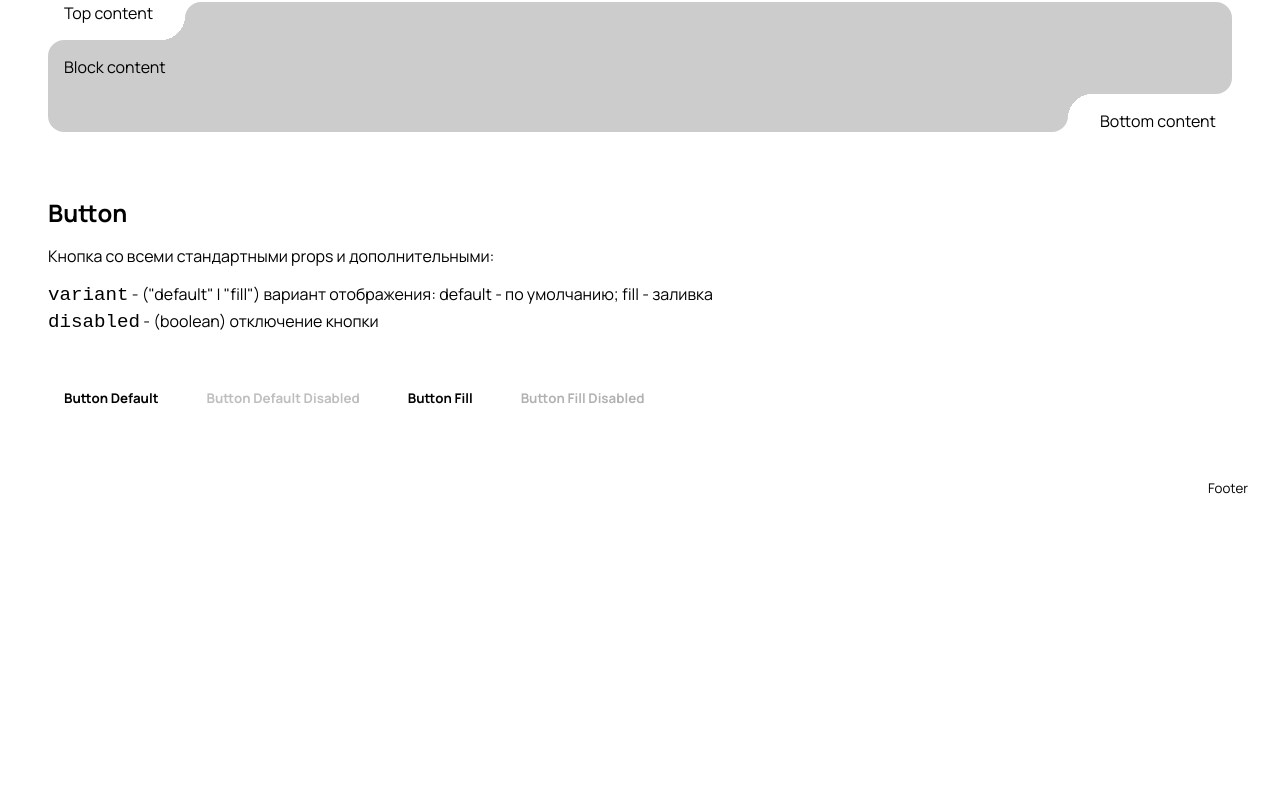
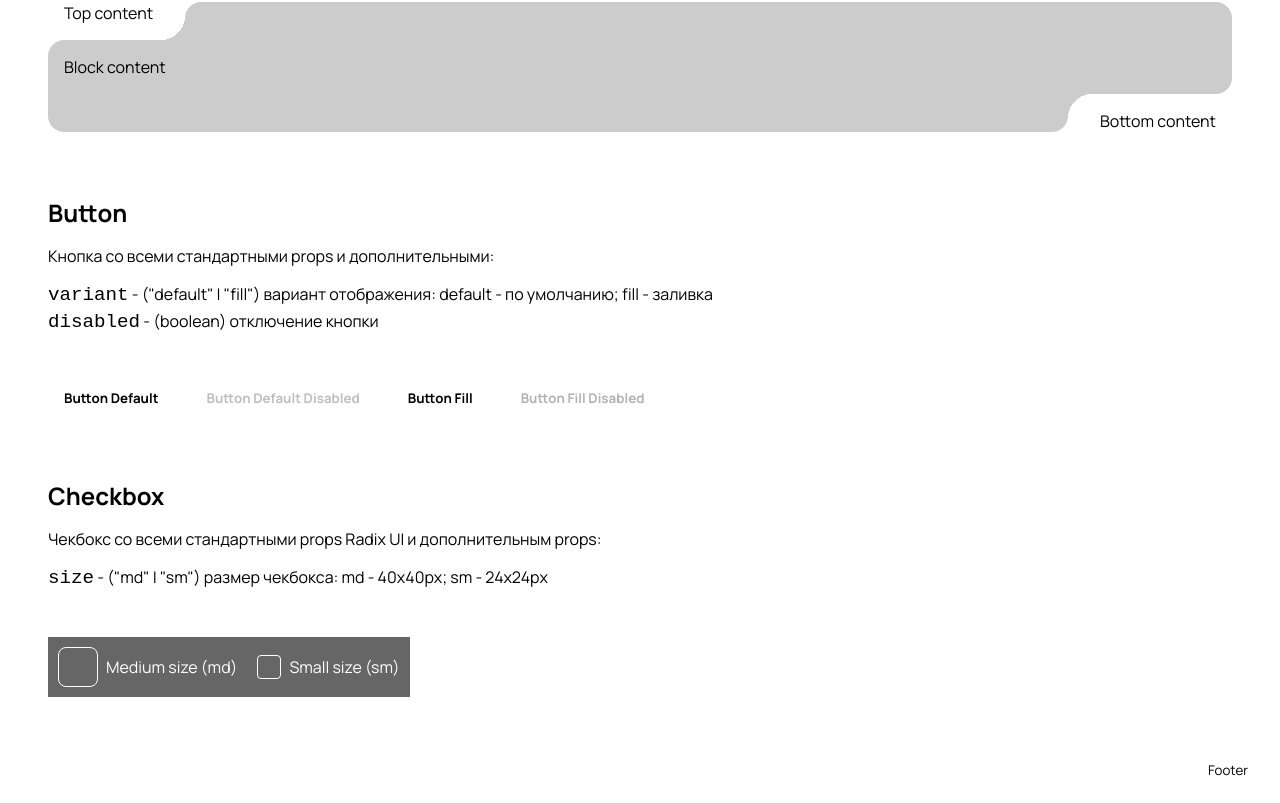
Before and after one commit to mdahovnik/Altiora, a Next.js app: page /ui in a window 1280 px wide. Shown: the part 488-1291 px from the top of the page. Before the commit the page ends 1009 px from the top, so only its background shows below. Built offline with nearby package versions, Linux system fonts and the light colour scheme.

Commit message:
feat: add checkbox

```diff
--- a/source/entities/trash-ui-entity/ui/_ui-list/ui/ui-list.tsx
+++ b/source/entities/trash-ui-entity/ui/_ui-list/ui/ui-list.tsx
@@ -1,5 +1,6 @@
 import { UIButton } from '../../button'
 import { UIMainBlock } from '../../main-block'
+import { UICheckbox } from '../../checkbox'
 import classes from '../styles/styles.module.scss'
 
 export const UIList: React.FC = () => {
@@ -10,6 +11,8 @@ export const UIList: React.FC = () => {
       <UIButton />
 
       {/* Добавляем компоненты ниже */}
+      <UICheckbox />
+
     </div>
   )
 }
--- /dev/null
+++ b/source/entities/trash-ui-entity/ui/checkbox/index.tsx
@@ -0,0 +1,53 @@
+'use client'
+
+import React, { useState } from 'react'
+import type { CheckedState } from '@radix-ui/react-checkbox'
+
+import { UIContainer } from '../ui-container'
+
+import { Checkbox } from '@shared/ui/checkbox'
+
+export const UICheckbox: React.FC = () => {
+  const [checkedMd, setCheckedMd] = useState<CheckedState>(false)
+  const [checkedSm, setCheckedSm] = useState<CheckedState>(false)
+
+  return (
+    <UIContainer
+      title="Checkbox"
+      description="Чекбокс со всеми стандартными props Radix UI и дополнительным props:"
+      props={[
+        { key: 'size', value: '("md" | "sm") размер чекбокса: md - 40x40px; sm - 24x24px' },
+      ]}
+      components={
+        <>
+          <div style={{
+            display: 'flex', gap: '20px', alignItems: 'center', flexWrap: 'wrap',
+            padding: '10px',
+            backgroundColor: 'var(--color-grey2)', color: 'var(--color-white)'
+          }}>
+            <div style={{ display: 'flex', alignItems: 'center', gap: '8px' }}>
+              <Checkbox
+                checked={checkedMd}
+                onCheckedChange={setCheckedMd}
+                size="md"
+              />
+              <span>Medium size (md)</span>
+            </div>
+
+            <div style={{ display: 'flex', alignItems: 'center', gap: '8px' }}>
+              <Checkbox
+                checked={checkedSm}
+                onCheckedChange={setCheckedSm}
+                size="sm"
+              />
+              <span>Small size (sm)</span>
+            </div>
+          </div>
+
+
+
+        </>
+      }
+    />
+  )
+}
--- /dev/null
+++ b/source/shared/ui/checkbox/index.ts
@@ -0,0 +1,2 @@
+export { Checkbox } from './ui/checkbox'
+export type { CheckboxProps, CheckboxSize } from './types/types'
--- /dev/null
+++ b/source/shared/ui/checkbox/styles/styles.module.scss
@@ -0,0 +1,43 @@
+.checkbox {
+  display: inline-flex;
+  align-items: center;
+  justify-content: center;
+  border: 1px solid;
+  cursor: pointer;
+  transition: all 0.2s ease;
+  background: transparent;
+
+  // Unchecked state
+  border-color: var(--color-white);
+  color: transparent;
+
+
+  // Checked state
+  &[data-state="checked"] {
+    border-color:var(--color-accent-primary);
+    color: var(--color-accent-primary);
+  }
+
+  // Size variants
+  &.size-md {
+    width: 40px;
+    height: 40px;
+    border-radius: 8px;
+
+    svg {
+      width: 30px;
+      height: 28px;
+    }
+  }
+
+  &.size-sm {
+    width: 24px;
+    height: 24px;
+    border-radius: 4px;
+
+    svg {
+      width: 18px;
+      height: 16px;
+    }
+  }
+}
--- /dev/null
+++ b/source/shared/ui/checkbox/types/types.ts
@@ -0,0 +1,7 @@
+import type { CheckboxProps as RadixCheckboxProps } from '@radix-ui/react-checkbox'
+
+export type CheckboxSize = 'md' | 'sm'
+
+export interface CheckboxProps extends Omit<RadixCheckboxProps, 'size'> {
+    size?: CheckboxSize
+}
--- /dev/null
+++ b/source/shared/ui/checkbox/ui/check-icon.tsx
@@ -0,0 +1,11 @@
+import React from 'react'
+
+// TODO: перейти на общие иконки как сделают в общих папках
+export const CheckIcon: React.FC = () => (
+    <svg width="32" height="29" viewBox="0 0 32 29" fill="none" xmlns="http://www.w3.org/2000/svg">
+      <path
+        d="M29.5499 0.900005C29.0187 0.918755 28.5312 1.2 28.2499 1.65L13.1999 24.675L3.44991 16.25C3.03116 15.8156 2.40304 15.6531 1.82491 15.8344C1.24991 16.0125 0.821787 16.5 0.721787 17.0938C0.621787 17.6906 0.862412 18.2906 1.34991 18.65L12.4999 28.3C12.8499 28.5969 13.3124 28.7281 13.7655 28.6625C14.2218 28.5938 14.6249 28.3344 14.8749 27.95L30.9499 3.4C31.2937 2.89688 31.3218 2.24688 31.0249 1.71563C30.728 1.1875 30.1562 0.87188 29.5499 0.900005Z"
+        fill="currentColor"
+      />
+    </svg>
+)
--- /dev/null
+++ b/source/shared/ui/checkbox/ui/checkbox.tsx
@@ -0,0 +1,22 @@
+import React from 'react'
+import * as CheckboxPrimitive from '@radix-ui/react-checkbox'
+import classes from '../styles/styles.module.scss'
+import type { CheckboxProps } from '../types/types'
+import { CheckIcon } from './check-icon'
+
+export const Checkbox: React.FC<CheckboxProps> = ({
+  size = 'md',
+  className,
+  ...props
+}) => {
+  return (
+    <CheckboxPrimitive.Root
+      className={`${classes.checkbox} ${classes[`size-${size}`]} ${className || ''}`}
+      {...props}
+    >
+      <CheckboxPrimitive.Indicator>
+        <CheckIcon />
+      </CheckboxPrimitive.Indicator>
+    </CheckboxPrimitive.Root>
+  )
+}
```
